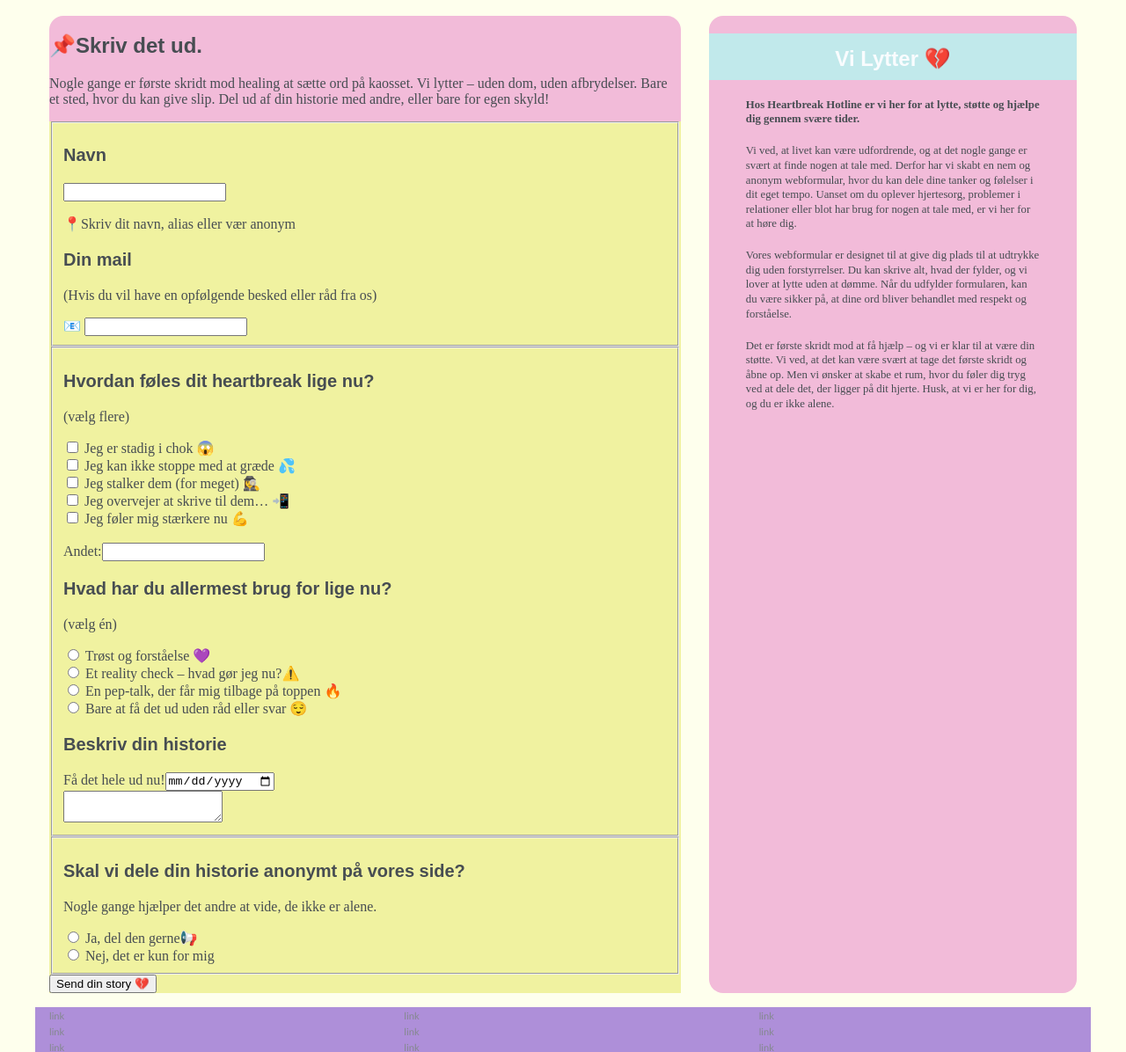
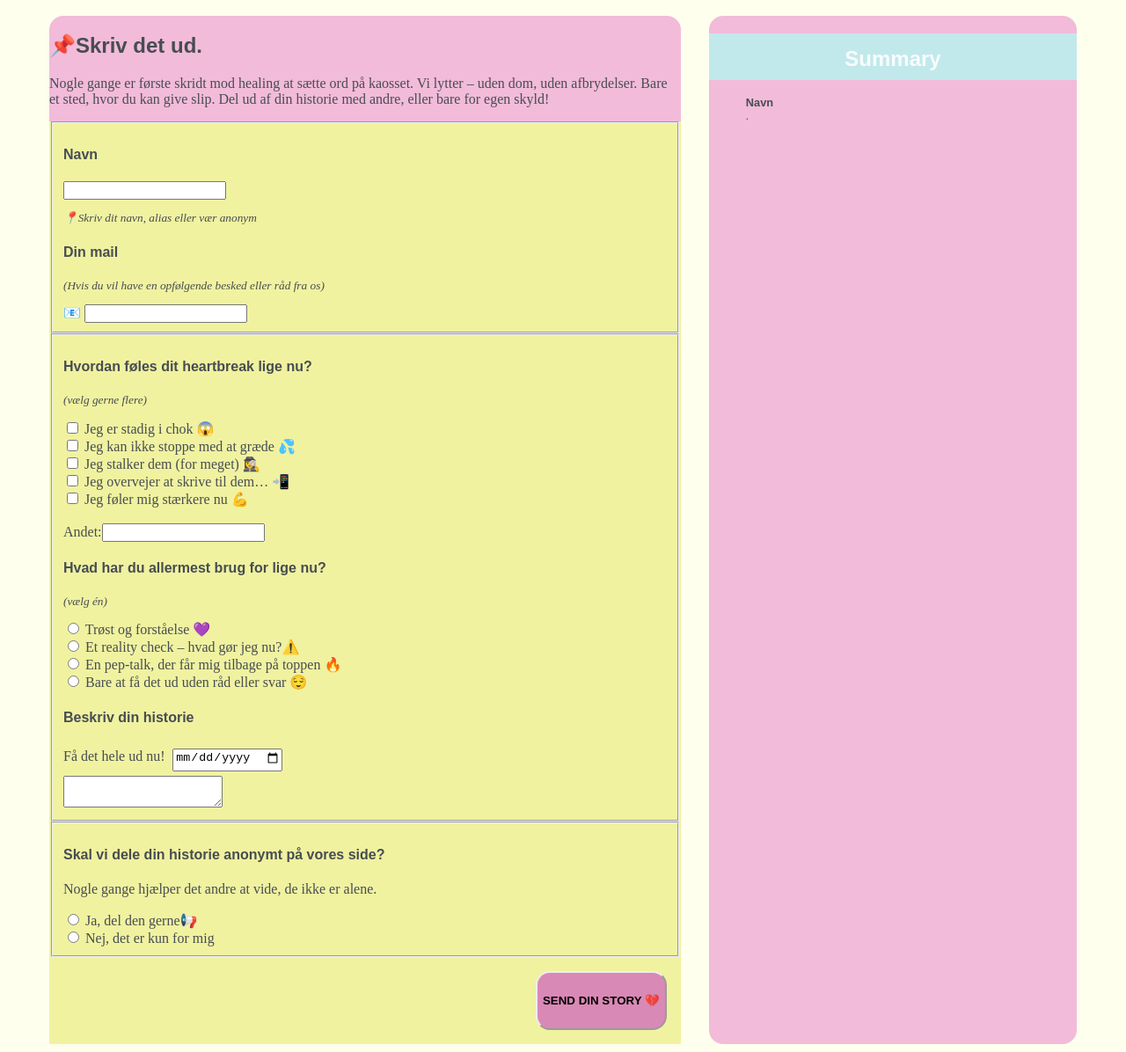
Before and after one commit to akap00001/heartbreak, a plain HTML site: page register.html in a window 1280 px wide. Shown: the part 125-1321 px from the top of the page at 88% size. Drawn offline with Linux system fonts and the light colour scheme.

Commit message:
ændre skrift størrelse + laver lidt på summary

```diff
--- a/css/forms.css
+++ b/css/forms.css
@@ -29,4 +29,28 @@
   line-height: 1.3;
   margin: 0 0 1.2rem 0;
   padding: 0;
+  font-family: ;
 }
+
+#fyi {
+  font-style: italic;
+  font-size: smaller;
+}
+
+#sub {
+  display: flex;
+  justify-content: right;
+  padding: 1rem;
+}
+
+#submit {
+  padding: 0.4rem;
+  background-color: var(--logotype-background-color);
+  border-radius: var(--border-radius);
+  border-color: var(--border-radius);
+}
+
+#date {
+  padding-bottom: 5px;
+  margin: 0.3rem;
+}
--- a/register.html
+++ b/register.html
@@ -39,13 +39,13 @@
         <form id="webform">
           <fieldset id="contact">
             <div class="form-group">
-              <h3>Navn</h3>
+              <h4>Navn</h4>
               <input id="name" aria-describedby="alias" type="text" required />
               <p id="fyi">📍Skriv dit navn, alias eller vær anonym</p>
             </div>
 
             <div class="form-group">
-              <h3>Din mail</h3>
+              <h4>Din mail</h4>
               <p id="fyi">(Hvis du vil have en opfølgende besked eller råd fra os)</p>
               <label for="email">📧</label>
               <input id="email" name="email" type="email" />
@@ -54,8 +54,8 @@
 
           <fieldset id="story">
             <div class="form-group">
-              <h3>Hvordan føles dit heartbreak lige nu?</h3>
-              <p id="fyi">(vælg flere)</p>
+              <h4>Hvordan føles dit heartbreak lige nu?</h4>
+              <p id="fyi">(vælg gerne flere)</p>
               <label for="føles"><input type="checkbox" name="føler" value="chok" /> Jeg er stadig i chok 😱</label>
               <br />
               <label for="føles"><input type="checkbox" name="føler" value="gråd" /> Jeg kan ikke stoppe med at græde 💦</label>
@@ -72,7 +72,7 @@
             </div>
 
             <div class="form-group">
-              <h3>Hvad har du allermest brug for lige nu?</h3>
+              <h4>Hvad har du allermest brug for lige nu?</h4>
               <p id="fyi">(vælg én)</p>
               <label for="brug"><input type="radio" name="føler" value="chok" /> Trøst og forståelse 💜</label>
               <br />
@@ -85,16 +85,16 @@
             </div>
 
             <div class="form-group">
-              <h3>Beskriv din historie</h3>
-              <label for="beskriv">Få det hele ud nu!</label><label for="dato"><input type="date" /></label>
+              <h4>Beskriv din historie</h4>
+              <label for="beskriv">Få det hele ud nu!</label><label for="dato"> <input type="date" id="date" /></label>
               <br />
-              <textarea name="beskriv" id="beskriv" required></textarea>
+              <textarea name="beskriv" id="beskriv-text" required></textarea>
             </div>
           </fieldset>
 
           <fieldset id="share">
             <div class="form-group">
-              <h3>Skal vi dele din historie anonymt på vores side?</h3>
+              <h4>Skal vi dele din historie anonymt på vores side?</h4>
               <p>Nogle gange hjælper det andre at vide, de ikke er alene.</p>
 
               <label for="radio"><input type="radio" name="føler" value="Ja" /> Ja, del den gerne📢</label>
@@ -104,23 +104,19 @@
             </div>
           </fieldset>
 
-          <button id="submit" type="submit">Send din story 💔</button>
+          <div id="sub">
+            <button id="submit" type="submit">
+              <h4>SEND DIN STORY 💔</h4>
+            </button>
+          </div>
         </form>
       </section>
 
       <section id="form-summary">
-        <h2>Vi Lytter 💔</h2>
+        <h2>Summary</h2>
         <article>
-          <p class="placeholder">
-            <strong> Hos Heartbreak Hotline er vi her for at lytte, støtte og hjælpe dig gennem svære tider.</strong>
-            <p> Vi ved, at livet kan være udfordrende, og at det nogle gange er svært at finde nogen at tale med. Derfor har vi skabt en nem og
-            anonym webformular, hvor du kan dele dine tanker og følelser i dit eget tempo. Uanset om du oplever hjertesorg, problemer i relationer eller blot har brug for nogen at tale med, er vi her for at høre dig.</p>
-            <p> Vores webformular er designet til
-            at give dig plads til at udtrykke dig uden forstyrrelser. Du kan skrive alt, hvad der fylder, og vi lover at lytte uden at dømme. Når du udfylder formularen, kan du være sikker på, at dine ord bliver behandlet med respekt og forståelse.</p>
-
-           <p> Det er første skridt mod at få hjælp – og vi er klar til at være din støtte. Vi ved, at det kan være svært at tage det første skridt og åbne op. Men vi ønsker at skabe et rum, hvor du føler dig tryg ved at dele det, der ligger på dit
-            hjerte. Husk, at vi er her for dig, og du er ikke alene.</p>
-          </p>
+          <h3>Navn</h3>
+          <p class="placeholder">.</p>
         </article>
       </section>
     </main>
@@ -150,6 +146,6 @@
         </ul>
       </nav>
     </footer>
-    <script src="js/burger.js"></script>
+    <script src="js/form.js"></script>
   </body>
 </html>
```
Also changed, not shown: css/infographic.css (line endings or trailing spaces), js/form.js (added).
